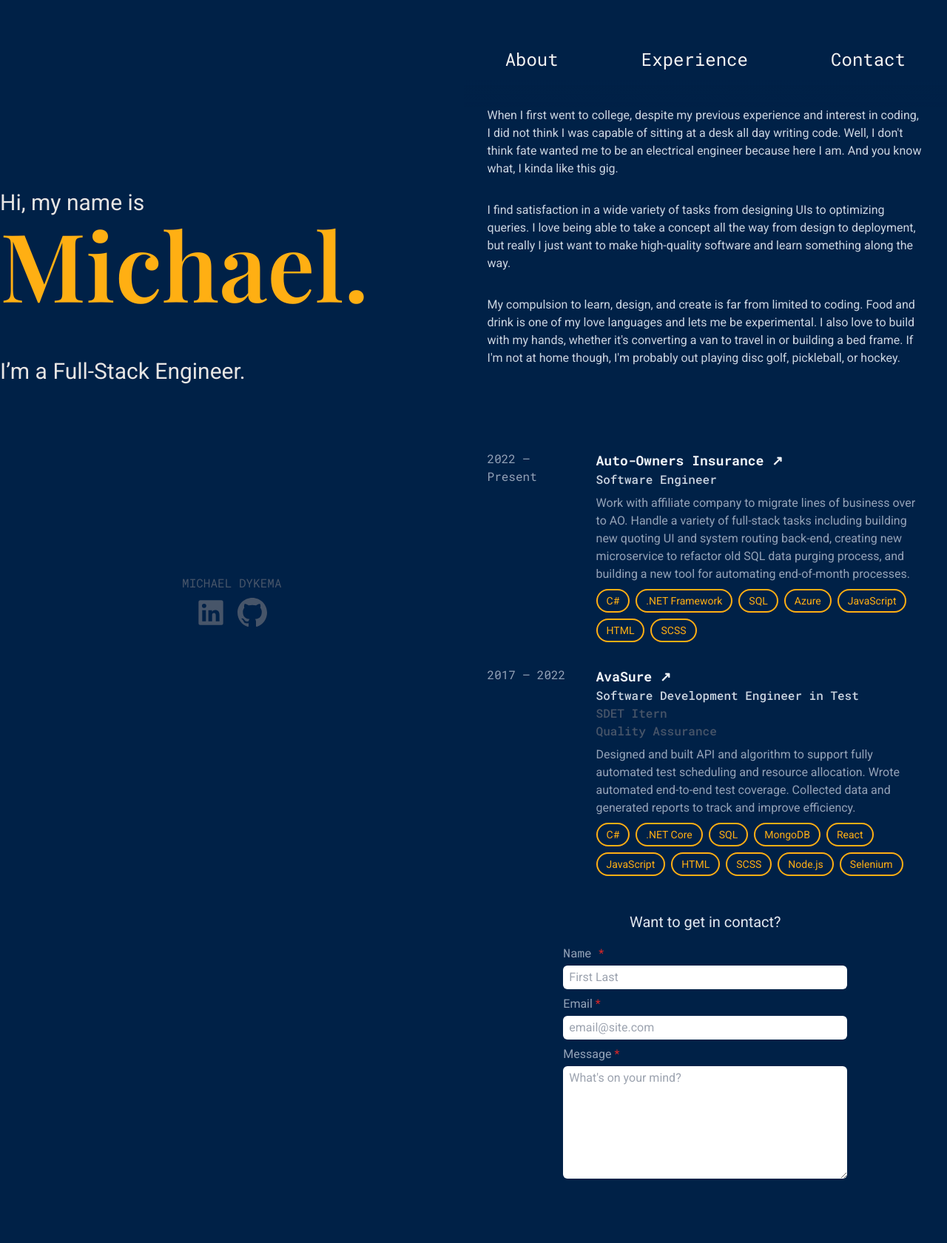
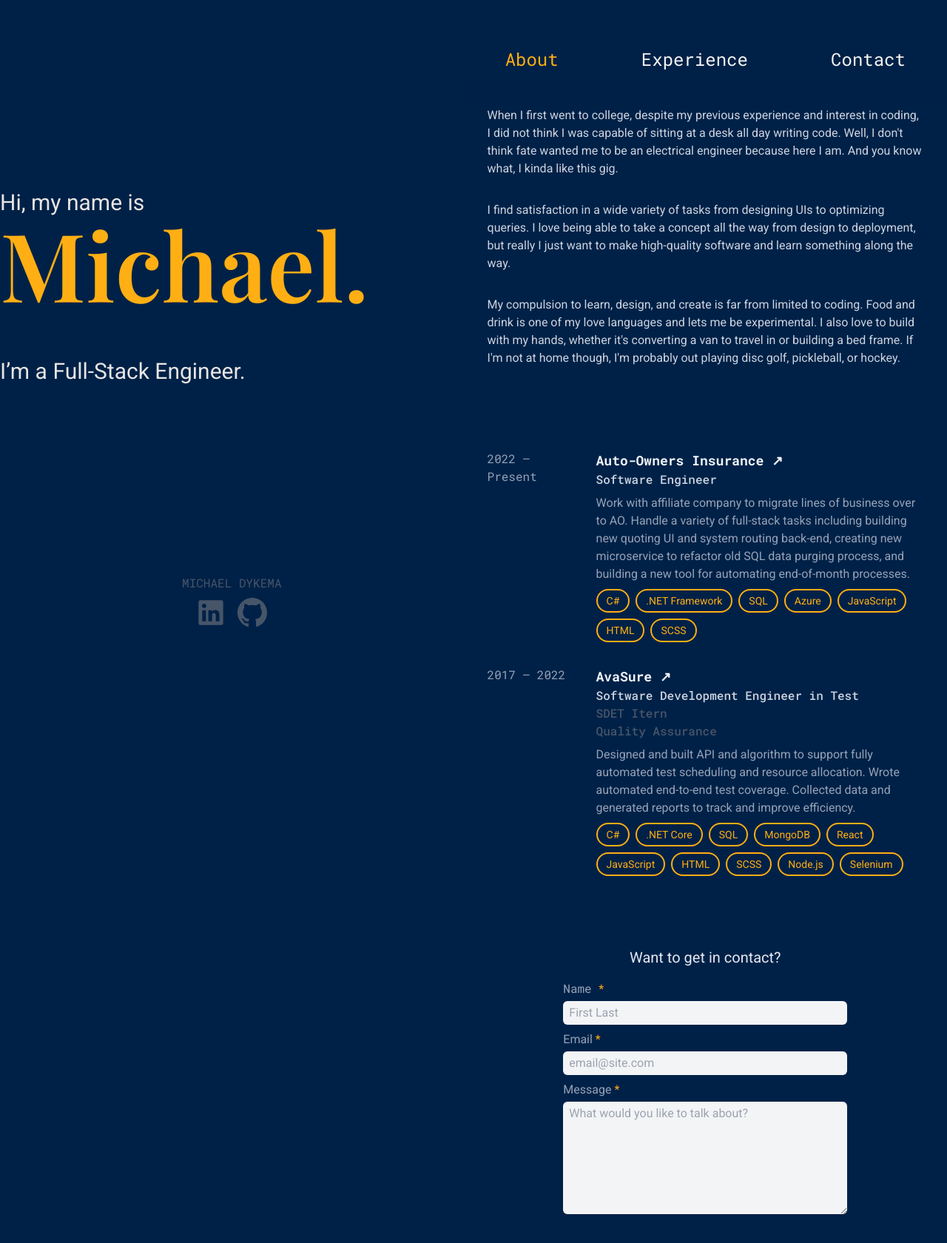
Before and after one commit to HobbesMD/dykema-dev, a SvelteKit app: page / in a window 1280 px wide. Shown: the top 1680 px of the page at 74% size. Before the commit the page ends 1657 px from the top, so only its background shows below. Built offline with nearby package versions, Linux system fonts and the light colour scheme; a web font is replaced by a local one.

Commit message:
Set active nav link for section

```diff
--- a/src/lib/contactForm.svelte
+++ b/src/lib/contactForm.svelte
@@ -3,12 +3,12 @@
   method="post"
   class="flex flex-col w-96"
 >
-  <label for="name" class="text-slate-400 roboto-mono text-s">Name <span class="text-red-600">*</span></label>
-  <input type="text" name="name" required class="mt-1 py-1 px-2 rounded-md" placeholder="First Last"/>
+  <label for="name" class="text-slate-400 roboto-mono text-s">Name <span class="text-orange">*</span></label>
+  <input type="text" name="name" required class="mt-1 py-1 px-2 rounded-md bg-gray-100" placeholder="First Last"/>
 
-  <label for="email" class="mt-2 text-slate-400">Email <span class="text-red-600">*</span></label>
-  <input type="email" name="email" required class="mt-1 py-1 px-2 rounded-md" placeholder="email@site.com"/>
+  <label for="email" class="mt-2 text-slate-400">Email <span class="text-orange">*</span></label>
+  <input type="email" name="email" required class="mt-1 py-1 px-2 rounded-md bg-gray-100" placeholder="email@site.com"/>
 
-  <label for="message" class="mt-2 text-slate-400">Message <span class="text-red-600">*</span></label>
-  <textarea name="message" rows="6" required class="mt-1 py-1 px-2 rounded-md" placeholder="What's on your mind?" />
+  <label for="message" class="mt-2 text-slate-400">Message <span class="text-orange">*</span></label>
+  <textarea name="message" rows="6" required class="mt-1 py-1 px-2 rounded-md bg-gray-100" placeholder="What would you like to talk about?" />
 </form>
--- a/src/routes/+page.svelte
+++ b/src/routes/+page.svelte
@@ -1,6 +1,45 @@
 <script>
 	import ContactForm from "$lib/contactForm.svelte";
-import Experience from "$lib/experience.svelte";
+  import Experience from "$lib/experience.svelte";
+	import { onMount } from "svelte";
+
+  onMount(() => {
+    const sections = document.querySelectorAll('section');
+    const config = {
+      rootMargin: '-300px 0px -95%'
+    };
+
+    let observer = new IntersectionObserver(function (entries, self) {
+      entries.forEach(entry => {
+        console.log(entry);
+        if (entry.isIntersecting) {
+          intersectionHandler(entry);
+        }
+      });
+    }, config);
+
+    sections.forEach(section => {
+      observer.observe(section);
+    });
+
+    /**
+     * @param {IntersectionObserverEntry} entry
+     */
+    function intersectionHandler(entry) {
+      const id = entry.target.id;
+      console.log(id)
+
+      const currentlyActive = document.querySelector('nav a.active');
+      const shouldBeActive = document.querySelector('nav a[href="#' + id + '"]');
+
+      if (currentlyActive) {
+        currentlyActive.classList.remove('active');
+      }
+      if (shouldBeActive) {
+        shouldBeActive.classList.add('active');
+      }
+    }
+  })
 
 </script>
 
@@ -14,12 +53,12 @@ import Experience from "$lib/experience.svelte";
       </div>
       <p class="w-full text-center text-slate-600 uppercase pt-64 roboto-mono">Michael Dykema</p>
       <ul class="flex justify-center space-x-4 text-slate-600 pt-2">
-        <li>
+        <li title="LinkedIn">
           <a href="https://www.linkedin.com/in/michaeldykema/" target="_blank">
             <svg xmlns="http://www.w3.org/2000/svg" viewBox="0 0 24 24" fill="currentColor" class="h-10 w-10" aria-hidden="true"><path d="M20.5 2h-17A1.5 1.5 0 002 3.5v17A1.5 1.5 0 003.5 22h17a1.5 1.5 0 001.5-1.5v-17A1.5 1.5 0 0020.5 2zM8 19H5v-9h3zM6.5 8.25A1.75 1.75 0 118.3 6.5a1.78 1.78 0 01-1.8 1.75zM19 19h-3v-4.74c0-1.42-.6-1.93-1.38-1.93A1.74 1.74 0 0013 14.19a.66.66 0 000 .14V19h-3v-9h2.9v1.3a3.11 3.11 0 012.7-1.4c1.55 0 3.36.86 3.36 3.66z"></path></svg>
           </a>
         </li>
-        <li>
+        <li title="Github">
           <a href="https://github.com/HobbesMD" target="_blank">
             <svg xmlns="http://www.w3.org/2000/svg" viewBox="0 0 16 16" fill="currentColor" class="h-10 w-10" aria-hidden="true"><path d="M8 0C3.58 0 0 3.58 0 8c0 3.54 2.29 6.53 5.47 7.59.4.07.55-.17.55-.38 0-.19-.01-.82-.01-1.49-2.01.37-2.53-.49-2.69-.94-.09-.23-.48-.94-.82-1.13-.28-.15-.68-.52-.01-.53.63-.01 1.08.58 1.23.82.72 1.21 1.87.87 2.33.66.07-.52.28-.87.51-1.07-1.78-.2-3.64-.89-3.64-3.95 0-.87.31-1.59.82-2.15-.08-.2-.36-1.02.08-2.12 0 0 .67-.21 2.2.82.64-.18 1.32-.27 2-.27.68 0 1.36.09 2 .27 1.53-1.04 2.2-.82 2.2-.82.44 1.1.16 1.92.08 2.12.51.56.82 1.27.82 2.15 0 3.07-1.87 3.75-3.65 3.95.29.25.54.73.54 1.48 0 1.07-.01 1.93-.01 2.2 0 .21.15.46.55.38A8.013 8.013 0 0016 8c0-4.42-3.58-8-8-8z"></path></svg>
           </a>
@@ -30,7 +69,7 @@ import Experience from "$lib/experience.svelte";
       <nav class="sticky top-0 z-10 bg-gradient-to-b from-secondary-blue from-75% to-transparent">
         <ul class="flex justify-around pt-16 pb-12">
           <li>
-            <a href="#about" class="text-stone-100 text-2xl roboto-mono">About</a>
+            <a href="#about" class="text-stone-100 text-2xl roboto-mono hover:text-orange active">About</a>
           </li>
           <li>
             <a href="#experience" class="text-stone-100 text-2xl roboto-mono">Experience</a>
@@ -65,7 +104,7 @@ import Experience from "$lib/experience.svelte";
               />
           </ol>
         </section>
-        <section id="contact" class="flex flex-col items-center mt-12 mb-16">
+        <section id="contact" class="flex flex-col items-center mt-24 mb-64">
           <h1 class="text-slate-200 text-xl mb-4">Want to get in contact?</h1>
           <ContactForm />
         </section>
@@ -73,3 +112,9 @@ import Experience from "$lib/experience.svelte";
     </main>
   </div>
 </div>
+
+<style>
+  .active {
+    color: theme(colors.orange);
+  }
+</style>
```
